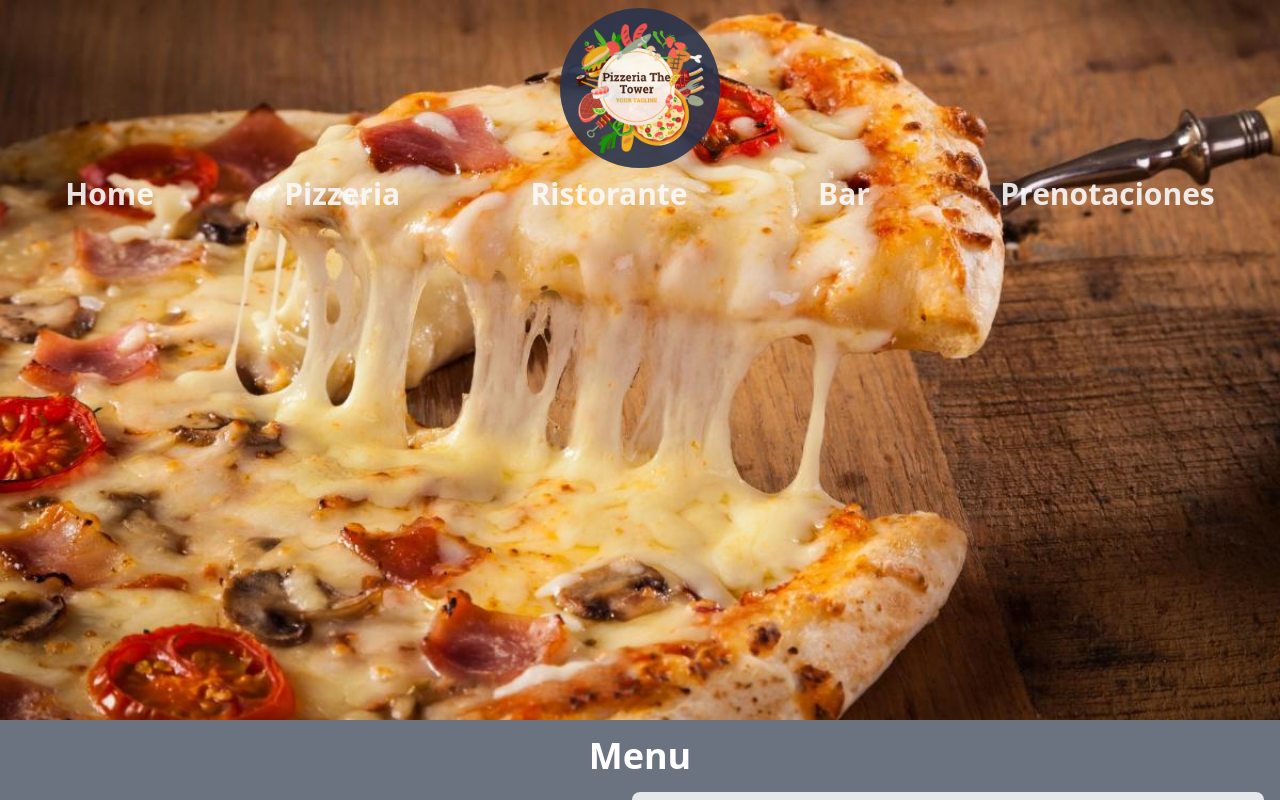
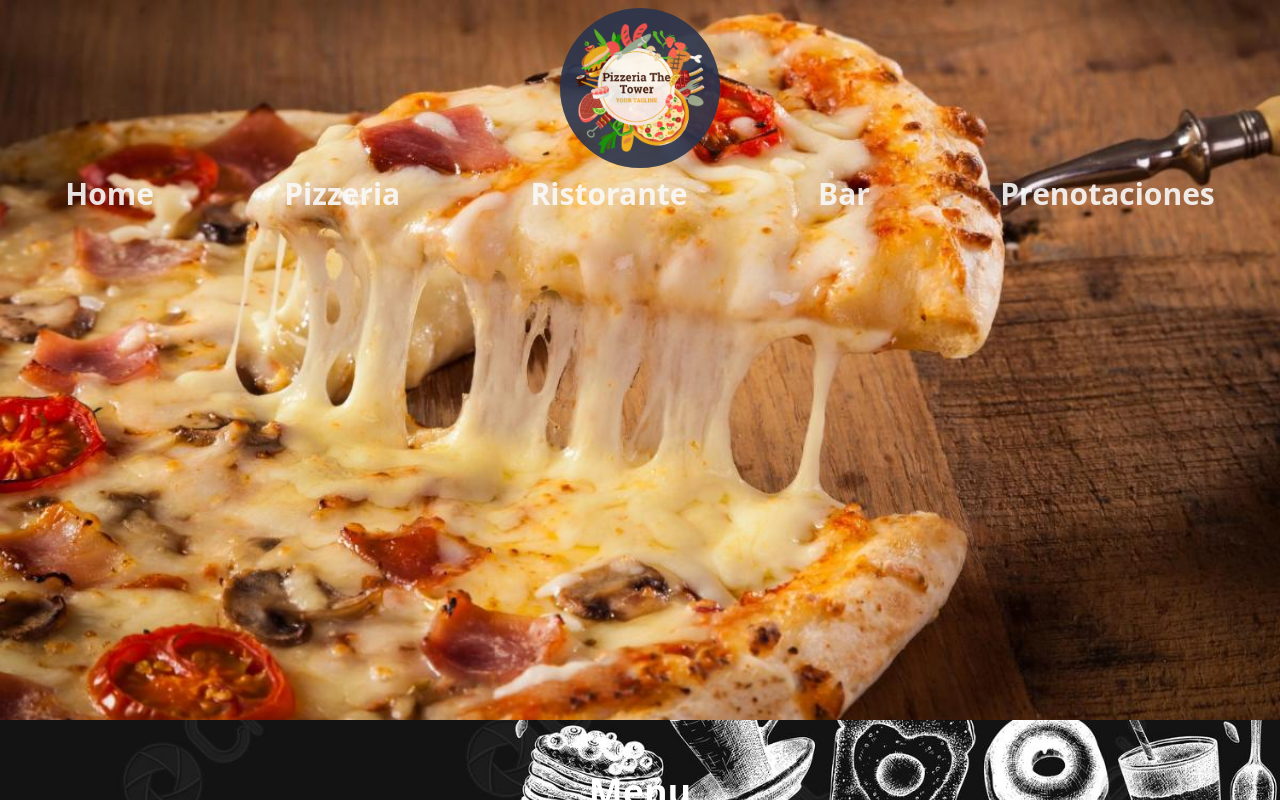
Before and after one commit to francmauric/pizzeria, a Next.js app: page /Pizzeria in a window 1280 px wide. Shown: the top 800 px of the page. Built offline with nearby package versions, Linux system fonts and the light colour scheme.

Commit message:
creando banner para dar un poco de contraste entre header y main

```diff
--- /dev/null
+++ b/components/Banner.tsx
@@ -0,0 +1,10 @@
+
+
+export default function banner () {
+
+    return(
+        <div className="w-full h-9">
+            <img src="images/banner-breakfast.jpg" alt="banner" />
+        </div>
+    )
+}
--- a/pages/Pizzeria.tsx
+++ b/pages/Pizzeria.tsx
@@ -5,6 +5,7 @@ import Footer from '@/components/Footer'
 import NavBarMobile from '@/components/NavBarMobile'
 import { useState } from 'react';
 import '@/style/pizzeria.css'
+import Banner from '@/components/banner'
 
 export default function pizzeria () {
    const [selectedPizza, setSelectedPizza] = useState<string | null>(null);
@@ -25,6 +26,9 @@ export default function pizzeria () {
                 <div className="flex object-contain relative overflow-hidden">
                     <img className="w-full relative z-10 absolute inset-0 object-cover" src="images/pizzaheader.jpeg" alt="tavolo" />
                 </div>
+            </div>
+            <div className='w-full '>
+               <Banner />
             </div>
             <main className={`bg-gray-500 w-full flex-row ${selectedPizza && `bg-cover bg-center`} ${selectedPizza && `bg-${selectedPizza}`}`}>
                <div className='flex flex-row flex-wrap'>
```
Also changed, not shown: public/images/banner-breakfast.jpg (added), public/images/banner-pizza.jpg (added).
